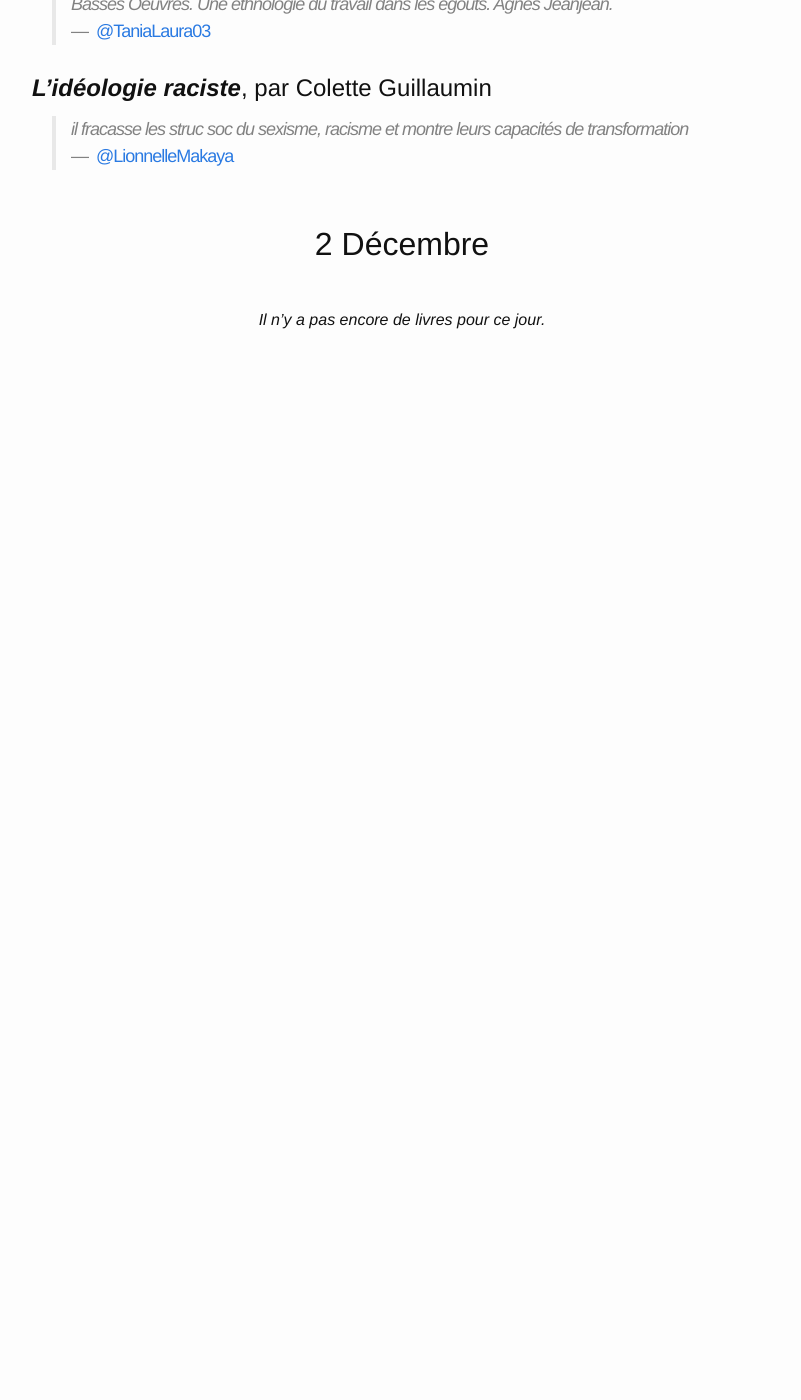
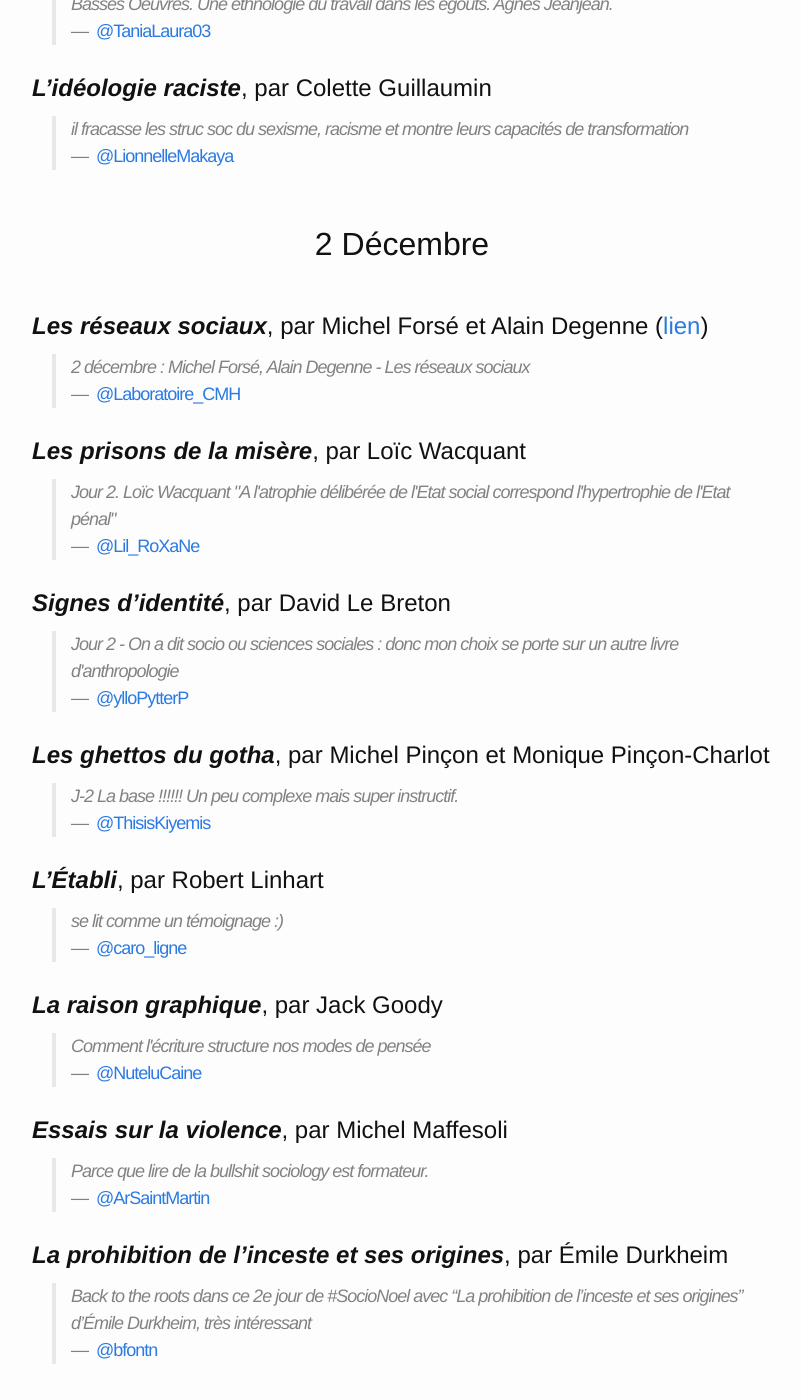
Before and after one commit to bfontaine/SocioNoel, a Jekyll site: the page built from index.md, in a window 1280 px wide and 1400 px high, scrolled down 10028 px. Shown: the whole window, without its empty margins (238-1039 px from the left). Built offline with Jekyll 4.4.1, drawn with Linux system fonts in a browser that asks for light colours; before the commit the page ends 10405 px from its top, so only the background shows below that.

Commit message:
more books

```diff
--- a/index.md
+++ b/index.md
@@ -723,4 +723,91 @@ Accès direct à un jour :<br/>
   </div>
 </article>
 <h2 id="dec15-2">2 Décembre</h2>
-<p class="notice">Il n’y a pas encore de livres pour ce jour.</p>
+<article class="book">
+  <h1><span class="title">Les réseaux sociaux</span>, par <span class="author">Michel Forsé et Alain Degenne</span>&nbsp;(<a href="http://www.armand-colin.com/les-reseaux-sociaux-9782200266622">lien</a>)</h1>
+  <div class="sources">
+
+    <blockquote class="comment">
+      2 décembre : Michel Forsé, Alain Degenne - Les réseaux sociaux<br/>
+      <span class="comment-author">—&nbsp;&nbsp;<a class="handle" href="https://twitter.com/Laboratoire_CMH/status/671934591335317504">@Laboratoire_CMH</a></span>
+    </blockquote>
+
+  </div>
+</article>
+<article class="book">
+  <h1><span class="title">Les prisons de la misère</span>, par <span class="author">Loïc Wacquant</span></h1>
+  <div class="sources">
+
+    <blockquote class="comment">
+      Jour 2. Loïc Wacquant "A l'atrophie délibérée de l'Etat social correspond l'hypertrophie de l'Etat pénal"<br/>
+      <span class="comment-author">—&nbsp;&nbsp;<a class="handle" href="https://twitter.com/Lil_RoXaNe/status/671954466254532608">@Lil_RoXaNe</a></span>
+    </blockquote>
+
+  </div>
+</article>
+<article class="book">
+  <h1><span class="title">Signes d’identité</span>, par <span class="author">David Le Breton</span></h1>
+  <div class="sources">
+
+    <blockquote class="comment">
+      Jour 2 - On a dit socio ou sciences sociales : donc mon choix se porte sur un autre livre d'anthropologie<br/>
+      <span class="comment-author">—&nbsp;&nbsp;<a class="handle" href="https://twitter.com/ylloPytterP/status/671963062891651072">@ylloPytterP</a></span>
+    </blockquote>
+
+  </div>
+</article>
+<article class="book">
+  <h1><span class="title">Les ghettos du gotha</span>, par <span class="author">Michel Pinçon et Monique Pinçon-Charlot</span></h1>
+  <div class="sources">
+
+    <blockquote class="comment">
+      J-2  La base !!!!!! Un peu complexe mais super instructif.<br/>
+      <span class="comment-author">—&nbsp;&nbsp;<a class="handle" href="https://twitter.com/ThisisKiyemis/status/671964593607036928">@ThisisKiyemis</a></span>
+    </blockquote>
+
+  </div>
+</article>
+<article class="book">
+  <h1><span class="title">L’Établi</span>, par <span class="author">Robert Linhart</span></h1>
+  <div class="sources">
+
+    <blockquote class="comment">
+      se lit comme un témoignage :)<br/>
+      <span class="comment-author">—&nbsp;&nbsp;<a class="handle" href="https://twitter.com/caro_ligne/status/671966892547010560">@caro_ligne</a></span>
+    </blockquote>
+
+  </div>
+</article>
+<article class="book">
+  <h1><span class="title">La raison graphique</span>, par <span class="author">Jack Goody</span></h1>
+  <div class="sources">
+
+    <blockquote class="comment">
+      Comment l'écriture structure nos modes de pensée<br/>
+      <span class="comment-author">—&nbsp;&nbsp;<a class="handle" href="https://twitter.com/NuteluCaine/status/671967708297240576">@NuteluCaine</a></span>
+    </blockquote>
+
+  </div>
+</article>
+<article class="book">
+  <h1><span class="title">Essais sur la violence</span>, par <span class="author">Michel Maffesoli</span></h1>
+  <div class="sources">
+
+    <blockquote class="comment">
+      Parce que lire de la bullshit sociology est formateur.<br/>
+      <span class="comment-author">—&nbsp;&nbsp;<a class="handle" href="https://twitter.com/ArSaintMartin/status/671968226100838400">@ArSaintMartin</a></span>
+    </blockquote>
+
+  </div>
+</article>
+<article class="book">
+  <h1><span class="title">La prohibition de l’inceste et ses origines</span>, par <span class="author">Émile Durkheim</span></h1>
+  <div class="sources">
+
+    <blockquote class="comment">
+      Back to the roots dans ce 2e jour de #SocioNoel avec “La prohibition de l’inceste et ses origines” d’Émile Durkheim, très intéressant<br/>
+      <span class="comment-author">—&nbsp;&nbsp;<a class="handle" href="https://twitter.com/bfontn/status/671968354496811008">@bfontn</a></span>
+    </blockquote>
+
+  </div>
+</article>
```
Also changed, not shown: books.yml (+44 -0 lines).
